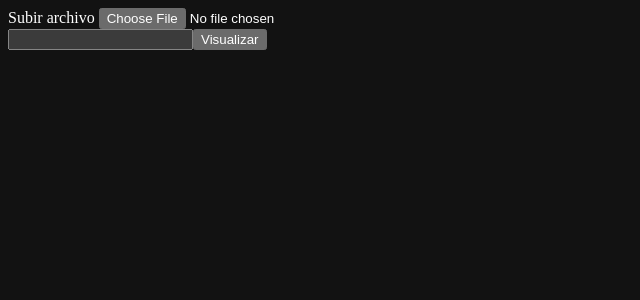
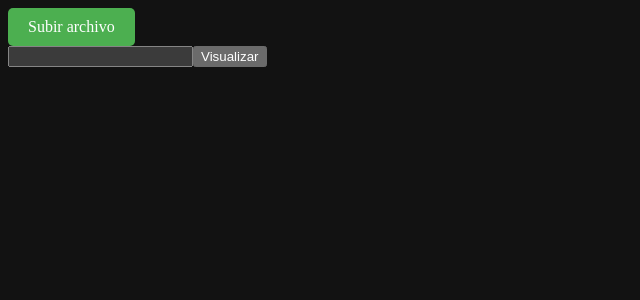
Before and after one commit to m0usedev/API, an Angular app in the folder FRONT/angular/: page / in a window 1280 px wide. Shown: the top 300 px of the page, without its empty margins (0-640 px from the left). Built offline with nearby package versions, Linux system fonts and the light colour scheme.

Commit message:
changes style.css

```diff
--- a/FRONT/angular/src/styles.css
+++ b/FRONT/angular/src/styles.css
@@ -2,3 +2,35 @@
 :root {
   color-scheme: dark;
 }
+
+/*INPUT*/
+/*- FILE*/
+.input-file-wrapper {
+  position: relative;
+  display: inline-block;
+}
+
+.input-file-wrapper .input-file {
+  position: absolute;
+  left: 0;
+  top: 0;
+  opacity: 0;
+  width: 100%;
+  height: 100%;
+}
+
+.input-file-wrapper label {
+  background-color: #4CAF50;
+  color: white;
+  padding: 10px 20px;
+  border-radius: 5px;
+  font-size: 16px;
+  border: none;
+  outline: none;
+  transition: background-color 0.3s ease;
+  display: inline-block;
+}
+
+.input-file-wrapper label:hover {
+  background-color: #45a049;
+}
```
